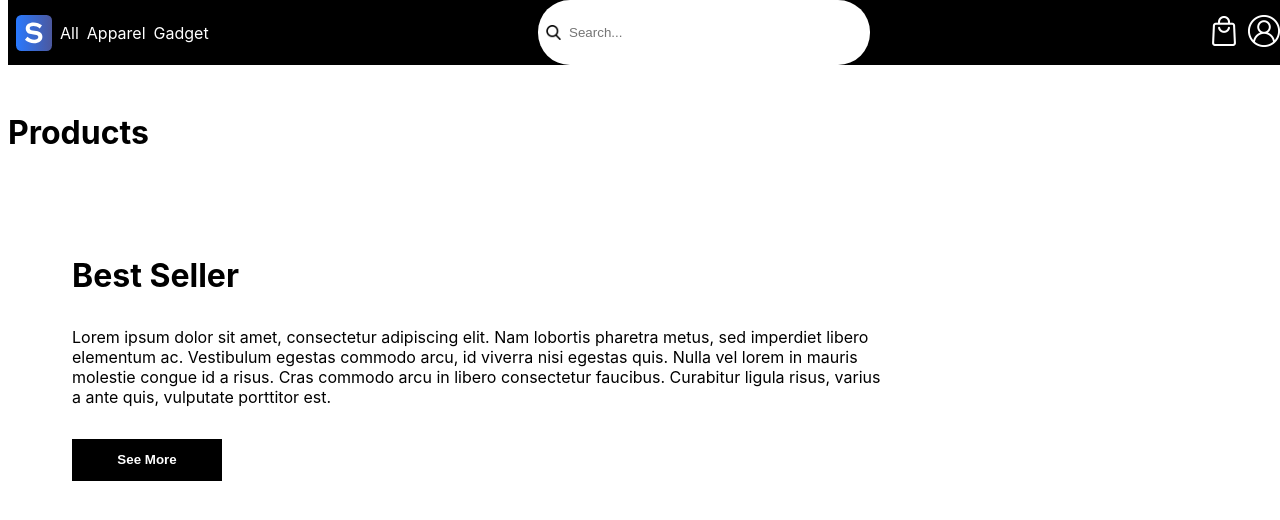
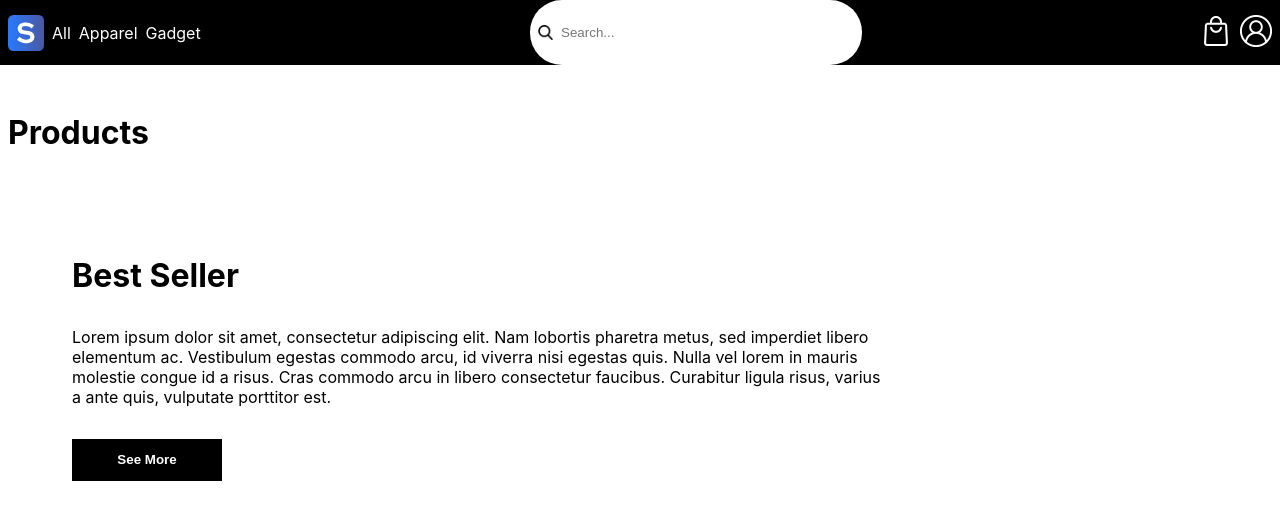
Before and after one commit to masterPN/Website-Developer-with-NEXT.js, a Next.js app in the folder week1/Project/: page / in a window 1280 px wide. Shown: the top 520 px of the page. Built offline with nearby package versions, Linux system fonts and the light colour scheme.

Commit message:
fix white space at left

```diff
--- a/week1/Project/pages/index.tsx
+++ b/week1/Project/pages/index.tsx
@@ -13,7 +13,6 @@ const Home: NextPage = () => {
         <link rel="icon" href="/favicon.ico" />
       </Head>
 
-      <main className='main' id='flex-1'>
         <div className='header-nav'>
           <div className='container' id='flex-2'>
             <div id='flex-3'>
@@ -35,6 +34,7 @@ const Home: NextPage = () => {
           </div>
         </div>
 
+      <main className='main' id='flex-1'>
         <div className='banner-gallery' id='flex-5'>
         </div>
         <h1 className='heading'>Products</h1>
```
